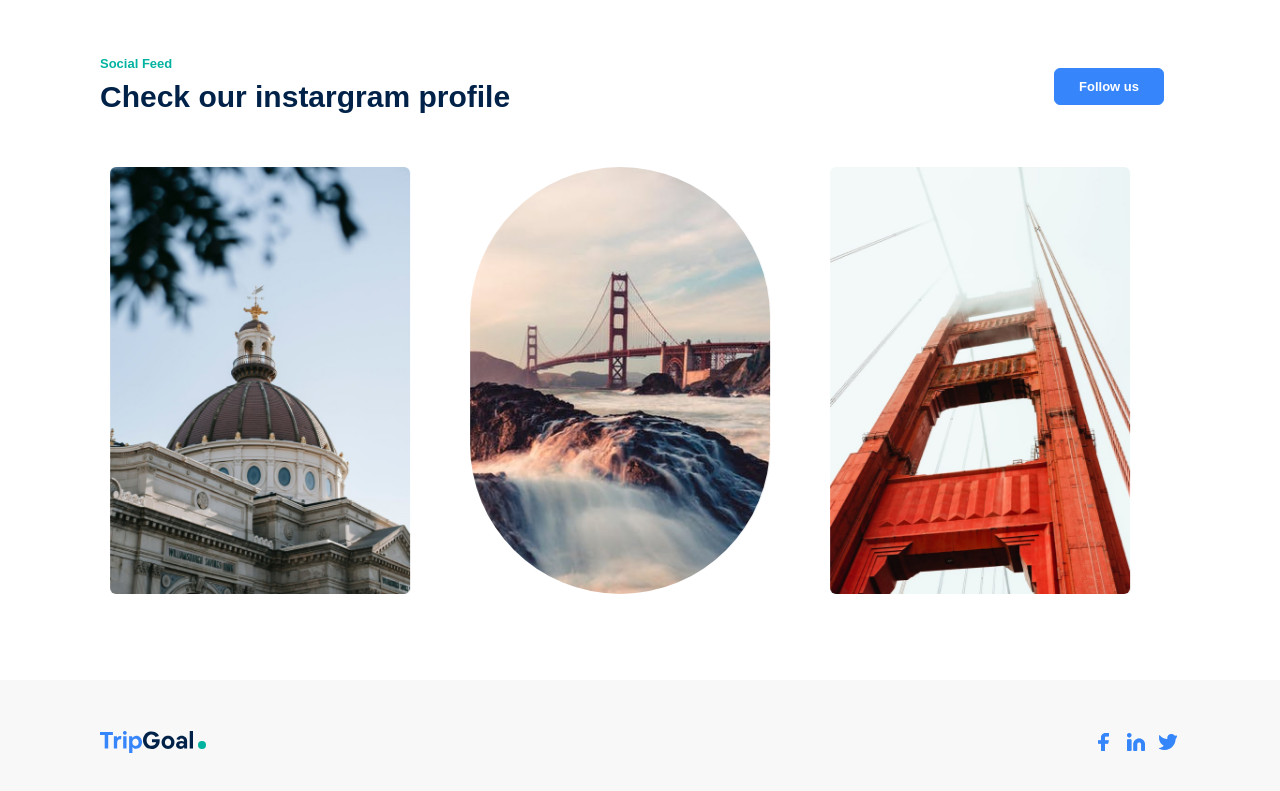
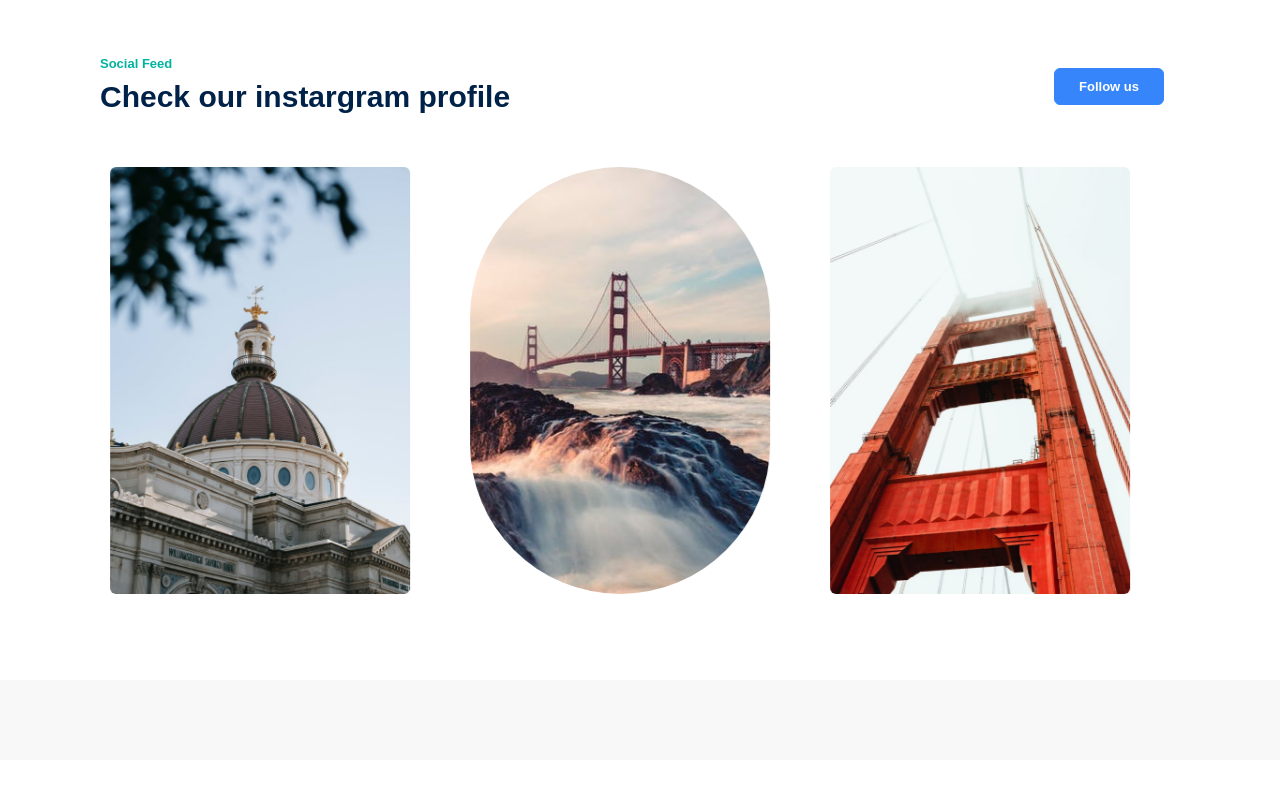
Before and after one commit to zaynlannister/trip-goal, a React (Vite) app: page / in a window 1280 px wide. Shown: the part 1736-2527 px from the top of the page. After the commit the page ends 2496 px from the top, so only its background shows below. Built offline with nearby package versions, Linux system fonts and the light colour scheme.

Commit message:
feat: remove footer

```diff
--- a/src/App.tsx
+++ b/src/App.tsx
@@ -19,9 +19,7 @@ const App = () => {
       <div className="py-14">
         <FeedSection />
       </div>
-      <div className="bg-[#F8F8F8] py-10">
-        <FooterSection />
-      </div>
+      <div className="bg-[#F8F8F8] py-10">{/* <FooterSection /> */}</div>
     </div>
   );
 };
--- a/src/components/Footer/FooterSection.tsx
+++ b/src/components/Footer/FooterSection.tsx
@@ -6,10 +6,10 @@ import TwitterIcon from "../Icons/Twitter";
 const FooterSection = () => {
   return (
     <div className="container flex justify-between items-center">
-      <div data-aos="fade-right">
+      <div>
         <img src={logo} alt="" />
       </div>
-      <div data-aos="fade-left" className="flex gap-2">
+      <div className="flex gap-2">
         <FacebookIcon />
         <LinkedInIcon />
         <TwitterIcon />
```
